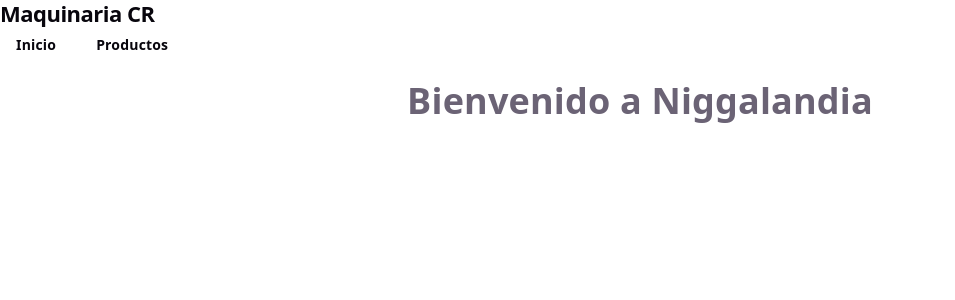
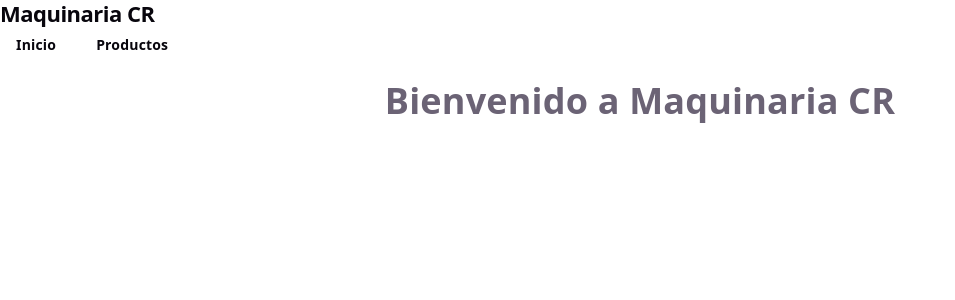
Before and after one commit to 1Paul2/PY1---Comercio-Electr-nico, a React (Vite) app in the folder mi-proyecto/: page / in a window 1280 px wide. Shown: the top 300 px of the page, without its empty margins (0-955 px from the left). Built offline with nearby package versions, Linux system fonts and the light colour scheme; no server answers.

Commit message:
corrige título ofensivo en la página de inicio

```diff
--- a/mi-proyecto/src/pages/Home.jsx
+++ b/mi-proyecto/src/pages/Home.jsx
@@ -4,7 +4,7 @@ function Home() {
   return (
     <>
       <Header />
-      <h1>Bienvenido a Niggalandia</h1>
+      <h1>Bienvenido a Maquinaria CR</h1>
     </>
   )
 }
```
